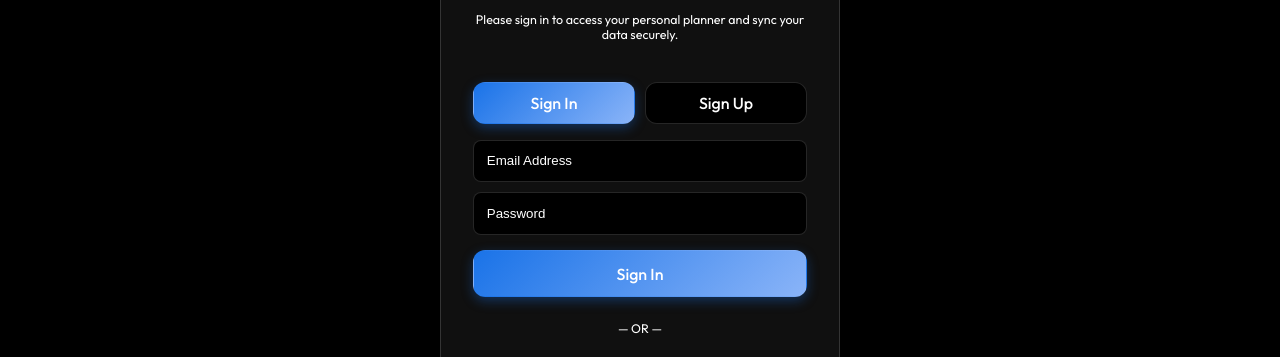
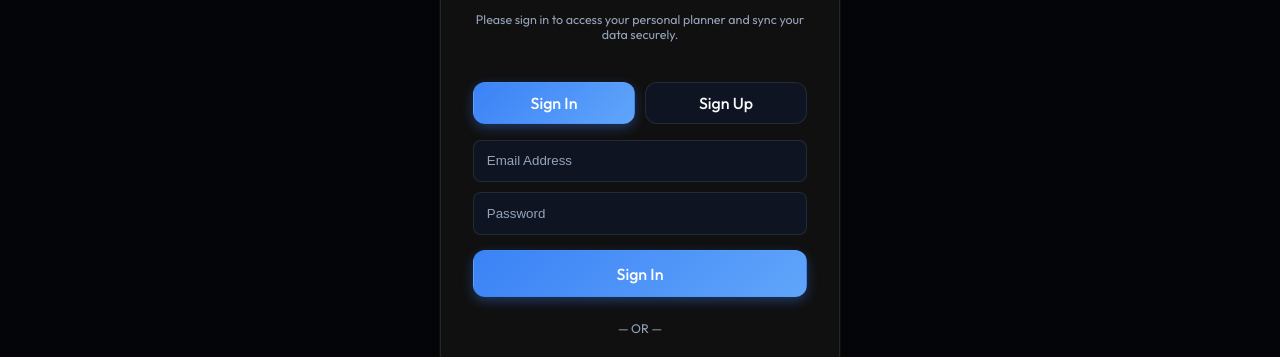
Before and after one commit to piyushch08/elevate, a plain HTML site: page index.html in a window 1280 px wide. Shown: the part 258-615 px from the top of the page. Drawn offline with nearby package versions, Linux system fonts and the light colour scheme; no server answers.

Commit message:
Optimize

```diff
--- a/css/style.css
+++ b/css/style.css
@@ -1,55 +1,55 @@
 /* ===== THEMES ===== */
 :root {
-  --bg-a: #F8F9FA;
-  --bg-b: #f1f3f4;
-  --bg-c: #e8eaed;
-  --blob1: transparent;
-  --blob2: transparent;
-  --glass: rgba(255, 255, 255, 0.72);
-  --gb: rgba(200, 205, 225, 0.5);
-  --shadow: 0 4px 24px rgba(32, 33, 36, 0.06);
-  --sidebar: #FFFFFF;
-  --tp: #202124;
-  --ts: #5f6368;
-  --sidebar-tp: #202124;
-  --sidebar-ts: #5f6368;
-  --sidebar-hover: rgba(0, 0, 0, 0.05);
-  --sidebar-glass: rgba(0, 0, 0, 0.03);
-  --sidebar-gb: rgba(0, 0, 0, 0.1);
-  --sidebar-border: rgba(0, 0, 0, 0.08);
+  --bg-a: #f8fafc;
+  --bg-b: #f1f5f9;
+  --bg-c: #e2e8f0;
+  --blob1: rgba(59, 130, 246, 0.05);
+  --blob2: rgba(16, 185, 129, 0.04);
+  --glass: rgba(255, 255, 255, 0.85);
+  --gb: rgba(226, 232, 240, 0.85);
+  --shadow: 0 10px 25px -5px rgba(15, 23, 42, 0.06), 0 4px 6px -2px rgba(15, 23, 42, 0.02);
+  --sidebar: #ffffff;
+  --tp: #0f172a;
+  --ts: #64748b;
+  --sidebar-tp: #0f172a;
+  --sidebar-ts: #64748b;
+  --sidebar-hover: rgba(0, 0, 0, 0.04);
+  --sidebar-glass: rgba(0, 0, 0, 0.02);
+  --sidebar-gb: rgba(0, 0, 0, 0.06);
+  --sidebar-border: rgba(0, 0, 0, 0.07);
   --sidebar-icon: var(--accent);
-  --accent: #1A73E8;
-  --accent2: #1557B0;
-  --glow: rgba(26, 115, 232, 0.35);
-  --danger: #ea4335;
-  --success: #34A853;
-  --warn: #fbbc04;
+  --accent: #2563eb;
+  --accent2: #1d4ed8;
+  --glow: rgba(37, 99, 235, 0.25);
+  --danger: #ef4444;
+  --success: #10b981;
+  --warn: #f59e0b;
   --r: 20px;
   --rs: 12px;
 }
 
 [data-theme=dark] {
-  --bg-a: #000000;
-  --bg-b: #000000;
-  --bg-c: #000000;
-  --blob1: transparent;
-  --blob2: transparent;
-  --glass: #000000;
-  --gb: rgba(255, 255, 255, 0.15);
-  --shadow: 0 8px 32px rgba(0, 0, 0, 0.9);
-  --sidebar: #07080b;
-  --tp: #FFFFFF;
-  --ts: #FFFFFF;
-  --sidebar-tp: #FFFFFF;
-  --sidebar-ts: #9ca3bf;
-  --sidebar-hover: rgba(255, 255, 255, 0.04);
-  --sidebar-glass: rgba(255, 255, 255, 0.05);
+  --bg-a: #090d16;
+  --bg-b: #0e1526;
+  --bg-c: #141f36;
+  --blob1: rgba(59, 130, 246, 0.08);
+  --blob2: rgba(139, 92, 246, 0.06);
+  --glass: rgba(15, 23, 42, 0.72);
+  --gb: rgba(255, 255, 255, 0.09);
+  --shadow: 0 12px 36px -4px rgba(0, 0, 0, 0.6), 0 0 0 1px rgba(255, 255, 255, 0.05);
+  --sidebar: #090d16;
+  --tp: #f8fafc;
+  --ts: #94a3b8;
+  --sidebar-tp: #f8fafc;
+  --sidebar-ts: #94a3b8;
+  --sidebar-hover: rgba(255, 255, 255, 0.06);
+  --sidebar-glass: rgba(255, 255, 255, 0.04);
   --sidebar-gb: rgba(255, 255, 255, 0.08);
-  --sidebar-border: rgba(255, 255, 255, 0.06);
-  --sidebar-icon: #F7F8FC;
-  --accent: #1A73E8;
-  --accent2: #8AB4F8;
-  --glow: rgba(26, 115, 232, 0.35);
+  --sidebar-border: rgba(255, 255, 255, 0.07);
+  --sidebar-icon: #38bdf8;
+  --accent: #3b82f6;
+  --accent2: #60a5fa;
+  --glow: rgba(59, 130, 246, 0.35);
 }
 
 /* ===== RESET ===== */
```
